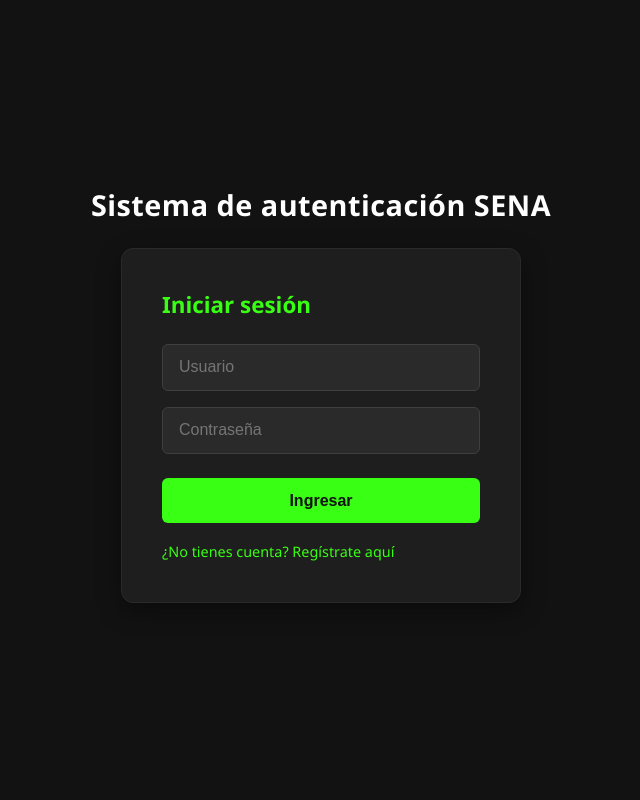
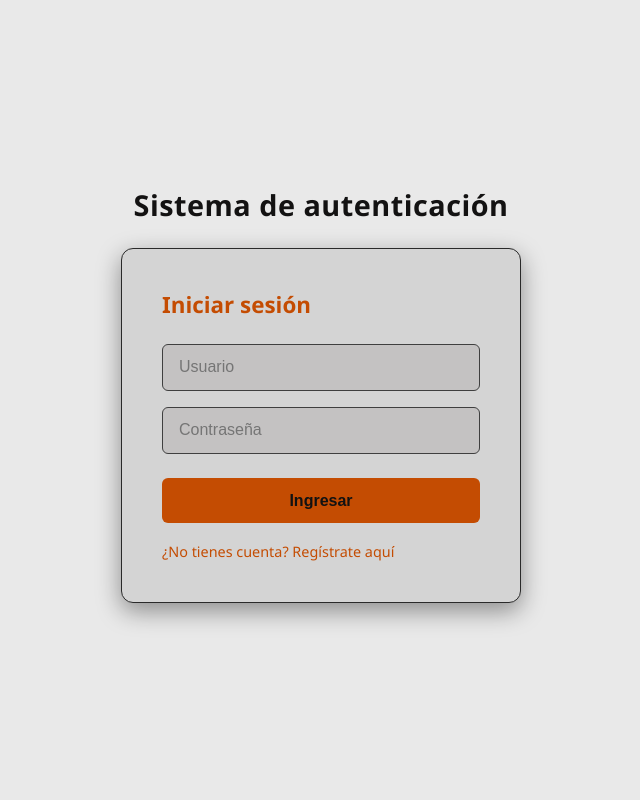
Before and after one commit to leidyjuspian12/Actividad-david, a Django app: page / in a window 1280 px wide. Shown: the whole page, without its empty margins (319-959 px from the left). Run offline with Django 5.2, Linux system fonts and the light colour scheme.

Commit message:
first commit

```diff
--- a/usuarios/templates/usuarios/login.html
+++ b/usuarios/templates/usuarios/login.html
@@ -6,10 +6,10 @@
     <title>Autenticación JWT SENA</title>
     <style>
         :root {
-            --bg-color: #121212;
-            --card-bg: #1e1e1e;
-            --accent-color: #39FF14;
-            --text-color: #ffffff;
+            --bg-color: #e9e9e9;
+            --card-bg: #d4d4d4;
+            --accent-color: #c44c02;
+            --text-color: #131212;
             --text-muted: #b0b0b0;
             --danger-color: #ff4d4d;
         }
@@ -59,7 +59,7 @@
 
         input {
             padding: 0.85rem 1rem;
-            background-color: #2a2a2a;
+            background-color: #c4c2c2;
             border: 1px solid #3f3f3f;
             border-radius: 6px;
             color: var(--text-color);
@@ -121,7 +121,7 @@
 </head>
 <body>
 
-    <h1>Sistema de autenticación SENA</h1>
+    <h1>Sistema de autenticación</h1>
 
     <section id="seccionLogin">
         <h2>Iniciar sesión</h2>
```
Also changed, not shown: usuarios/templates/usuarios/registro.html (+5 -5 lines), db.sqlite3.
